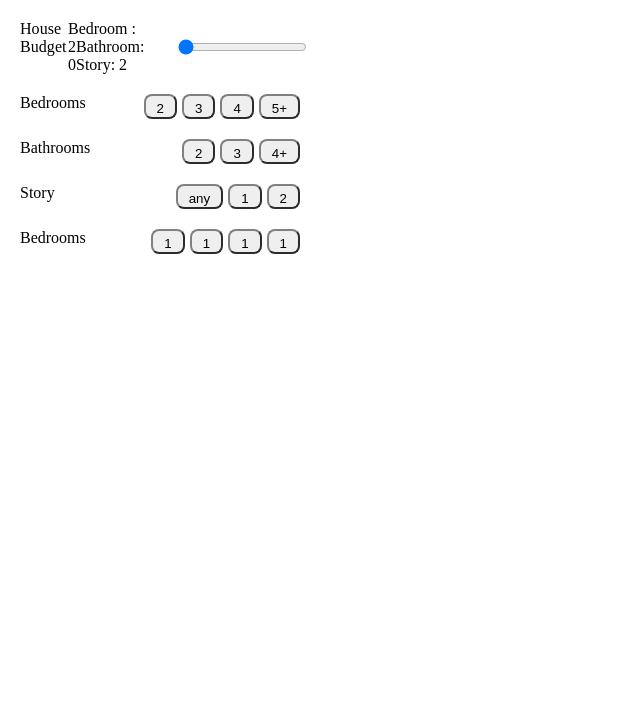
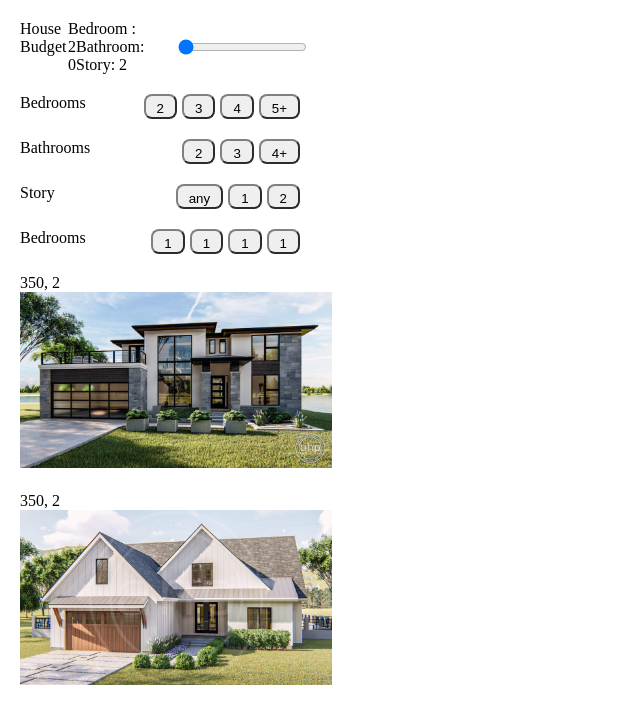
Before and after one commit to CodeKage25/catalog-project, a Next.js app: page / in a window 1280 px wide. Shown: the top 724 px of the page, without its empty margins (0-640 px from the left). Built offline with nearby package versions, Linux system fonts and the light colour scheme.

Commit message:
feat: added visualization

```diff
--- a/components/UI/FilterSection.tsx
+++ b/components/UI/FilterSection.tsx
@@ -1,6 +1,6 @@
 // @ts-nocheck
 import { matchSorter } from "match-sorter";
-import { useReducer, useState } from "react";
+import { useEffect, useReducer, useState } from "react";
 import { cardData } from "../../helpers/data";
 import { FilterSectionStyled } from "../../styles/FilterSectionStyle/FilterSection";
 
@@ -39,9 +39,11 @@ const initialState = {
 const FilterSection: any = () => {
   const [state, dispatch] = useReducer(filterReducer, initialState);
   const [data, setData] = useState(cardData)
+  const { bedroom, bathroom, story } = state;
   const [priceRange, setPriceRange] = useState(350);
-
-    const { bedroom, bathroom, story } = state;
+  useEffect(() => {
+    setData(fuzzySearchMultipleWords(cardData, ["price", "bedroom", "story"], `${priceRange} ${bedroom} ${story}`))
+  }, [priceRange, bedroom, story, ])
     console.log(data, priceRange)
     function handleChange(type:string, payload: number) {
       if (type === "bedroom") {
@@ -135,7 +137,16 @@ const FilterSection: any = () => {
                 <div onClick={() => handleChange("bedroom", 2)}><button><p>1</p></button></div>
                 </div>
         </div>
+        {
+        // @ts-ignore
+        data?.map((data, id) => (
+          <div key={id}>
+            {data.price}, {data.bedroom}
+            <img src={data.image} alt={data.name} width="100%" />
+          </div>
+        ))
 
+      }
     </FilterSectionStyled>
     )
 }
```
